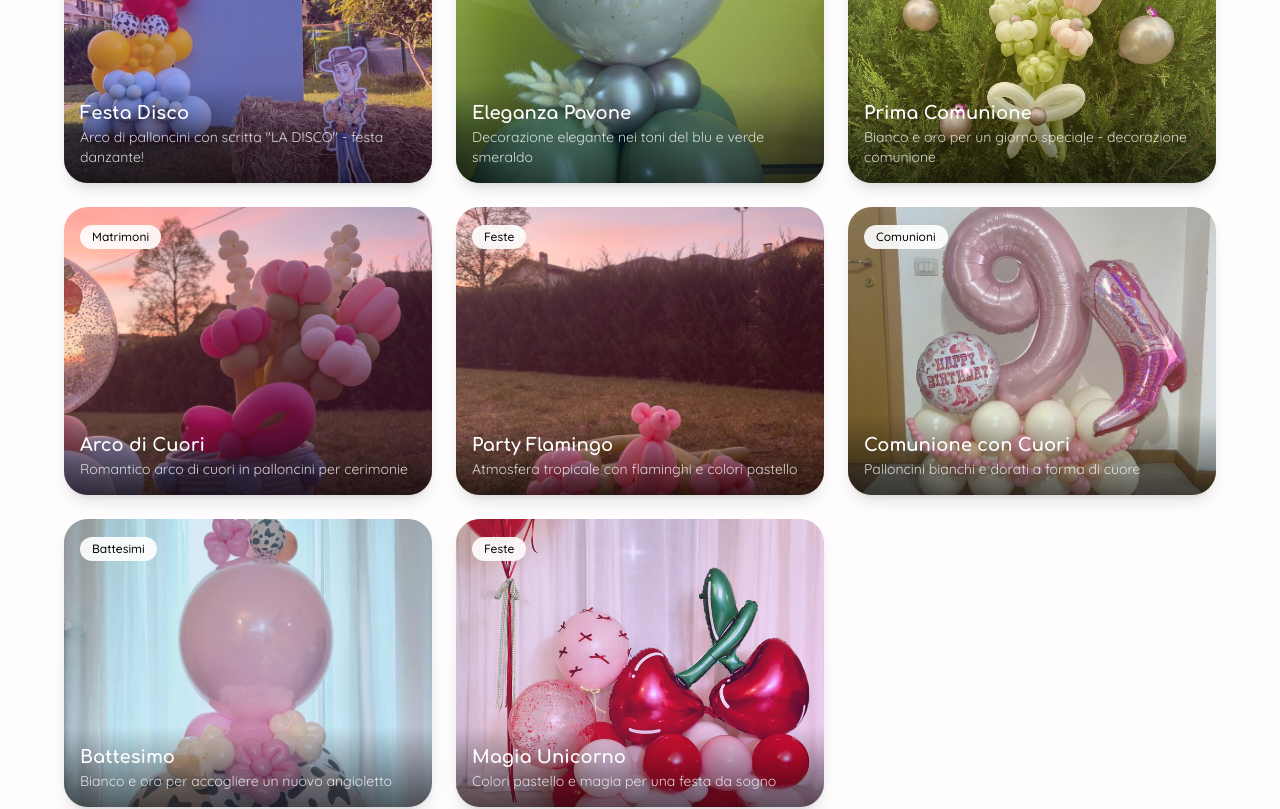
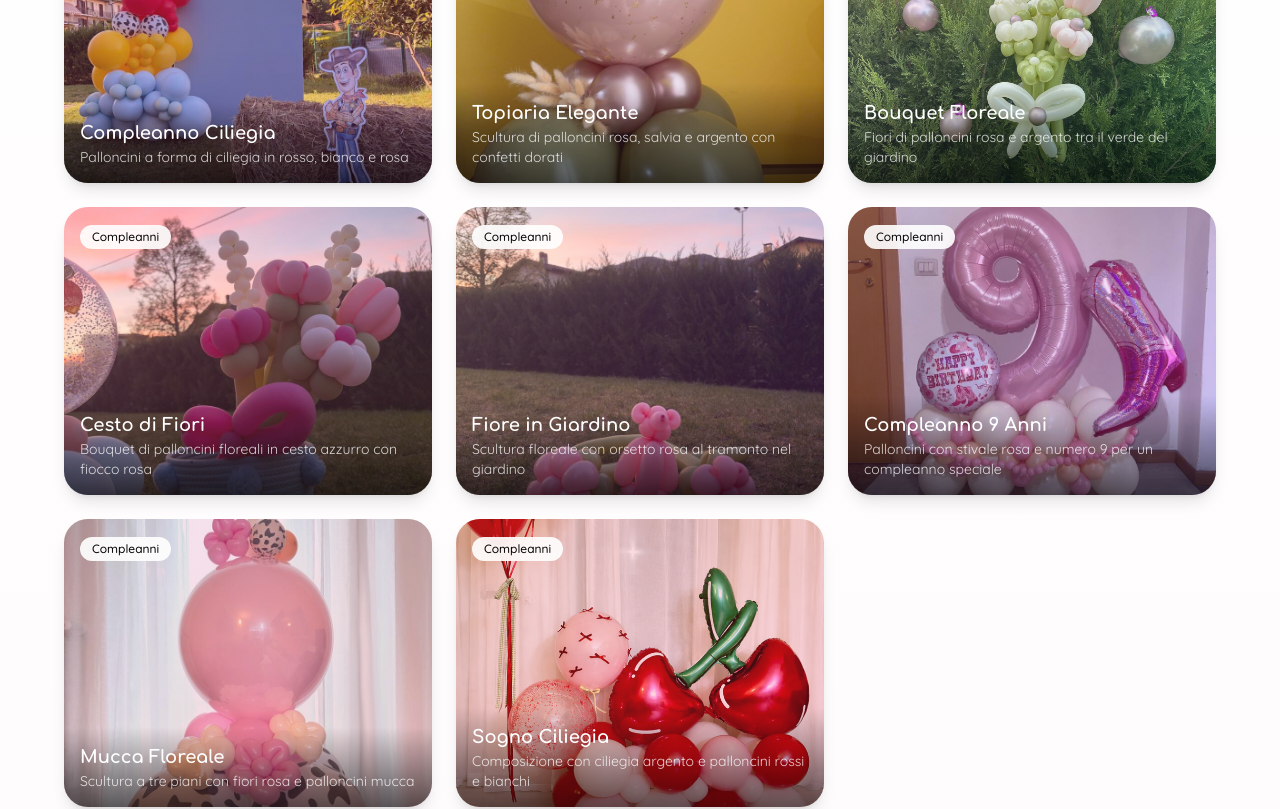
Before and after one commit to xajt/sande-events, a Next.js app: page / in a window 1280 px wide. Shown: the part 4560-5369 px from the top of the page. Built offline with nearby package versions, Linux system fonts and the light colour scheme; no server answers.

Commit message:
fix: correct gallery descriptions to match actual photos

```diff
--- a/components/sections/Gallery.tsx
+++ b/components/sections/Gallery.tsx
@@ -21,84 +21,81 @@ interface GalleryItem {
 const galleryItems: GalleryItem[] = [
   {
     id: 1,
-    category: "feste",
-    title: "Festa Disco",
-    gradient: "from-purple-500 to-pink-600",
-    emoji: "🪩",
-    description: "Arco di palloncini con scritta \"LA DISCO\" - festa danzante!",
+    category: "compleanni",
+    title: "Compleanno Ciliegia",
+    gradient: "from-red-400 to-pink-500",
+    emoji: "🍒",
+    description: "Palloncini a forma di ciliegia in rosso, bianco e rosa",
     image: "/images/gallery/disco.jpeg",
   },
   {
     id: 2,
-    category: "matrimoni",
-    title: "Eleganza Pavone",
-    gradient: "from-teal-400 to-blue-500",
-    emoji: "🦚",
-    description: "Decorazione elegante nei toni del blu e verde smeraldo",
+    category: "compleanni",
+    title: "Topiaria Elegante",
+    gradient: "from-pink-300 to-rose-400",
+    emoji: "🌸",
+    description: "Scultura di palloncini rosa, salvia e argento con confetti dorati",
     image: "/images/gallery/peacock.jpeg",
   },
   {
     id: 3,
-    category: "comunioni",
-    title: "Prima Comunione",
-    gradient: "from-amber-300 to-yellow-400",
-    emoji: "✝️",
-    description: "Bianco e oro per un giorno speciale - decorazione comunione",
+    category: "compleanni",
+    title: "Bouquet Floreale",
+    gradient: "from-pink-300 to-green-400",
+    emoji: "🌷",
+    description: "Fiori di palloncini rosa e argento tra il verde del giardino",
     image: "/images/gallery/comunione.jpeg",
   },
   {
     id: 4,
-    category: "matrimoni",
-    title: "Arco di Cuori",
-    gradient: "from-red-400 to-pink-500",
-    emoji: "❤️",
-    description: "Romantico arco di cuori in palloncini per cerimonie",
+    category: "compleanni",
+    title: "Cesto di Fiori",
+    gradient: "from-pink-400 to-rose-300",
+    emoji: "💐",
+    description: "Bouquet di palloncini floreali in cesto azzurro con fiocco rosa",
     image: "/images/gallery/cuore.jpeg",
   },
   {
     id: 5,
-    category: "feste",
-    title: "Party Flamingo",
-    gradient: "from-pink-400 to-rose-500",
-    emoji: "🦩",
-    description: "Atmosfera tropicale con flaminghi e colori pastello",
+    category: "compleanni",
+    title: "Fiore in Giardino",
+    gradient: "from-pink-300 to-fuchsia-400",
+    emoji: "🌺",
+    description: "Scultura floreale con orsetto rosa al tramonto nel giardino",
     image: "/images/gallery/flamingo.jpeg",
   },
   {
     id: 6,
-    category: "comunioni",
-    title: "Comunione con Cuori",
-    gradient: "from-white to-amber-200",
-    emoji: "💖",
-    description: "Palloncini bianchi e dorati a forma di cuore",
+    category: "compleanni",
+    title: "Compleanno 9 Anni",
+    gradient: "from-pink-400 to-purple-500",
+    emoji: "🎂",
+    description: "Palloncini con stivale rosa e numero 9 per un compleanno speciale",
     image: "/images/gallery/comunione-cuore.jpeg",
   },
   {
     id: 7,
-    category: "battesimi",
-    title: "Battesimo",
-    gradient: "from-sky-300 to-blue-400",
-    emoji: "👼",
-    description: "Bianco e oro per accogliere un nuovo angioletto",
+    category: "compleanni",
+    title: "Mucca Floreale",
+    gradient: "from-pink-300 to-rose-400",
+    emoji: "🐄",
+    description: "Scultura a tre piani con fiori rosa e palloncini mucca",
     image: "/images/gallery/battesimo.jpeg",
   },
   {
     id: 8,
-    category: "feste",
-    title: "Magia Unicorno",
-    gradient: "from-violet-400 to-fuchsia-500",
-    emoji: "🦄",
-    description: "Colori pastello e magia per una festa da sogno",
+    category: "compleanni",
+    title: "Sogno Ciliegia",
+    gradient: "from-red-400 to-rose-500",
+    emoji: "🍒",
+    description: "Composizione con ciliegia argento e palloncini rossi e bianchi",
     image: "/images/gallery/unicorno.jpeg",
   },
 ];
 
 const categories = [
   { id: "all", label: "Tutto", emoji: "✨" },
-  { id: "feste", label: "Feste", emoji: "🎉" },
-  { id: "matrimoni", label: "Matrimoni", emoji: "💍" },
-  { id: "comunioni", label: "Comunioni", emoji: "✝️" },
-  { id: "battesimi", label: "Battesimi", emoji: "👼" },
+  { id: "compleanni", label: "Compleanni", emoji: "🎂" },
 ];
 
 // Ripple Button Component
```
